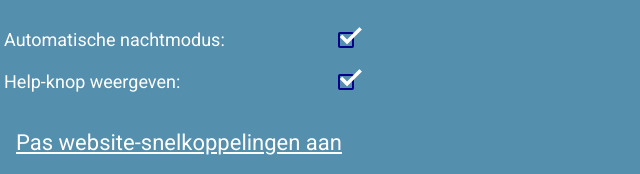
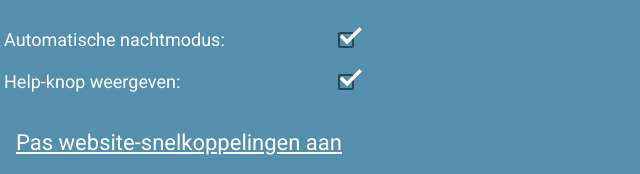
Before and after one commit to StanNL/NewTab, a browser extension: page Pages/Options/Options.html in a window 1280 px wide. Shown: the part 484-658 px from the top of the page, 461-1101 px from the left. Drawn offline with Linux system fonts and the light colour scheme.

Commit message:
improve checkbox look (options page)

```diff
--- a/Pages/Options/CSS/Options.css
+++ b/Pages/Options/CSS/Options.css
@@ -237,7 +237,7 @@ body {
 }
 
 .checkBox {
-	border: 2.5px solid darkblue;
+	border: 2.5px solid rgba(0, 0, 0, .5);
 	border-radius: 2px;
 	width: 12px;
 	height: 12px;
```
